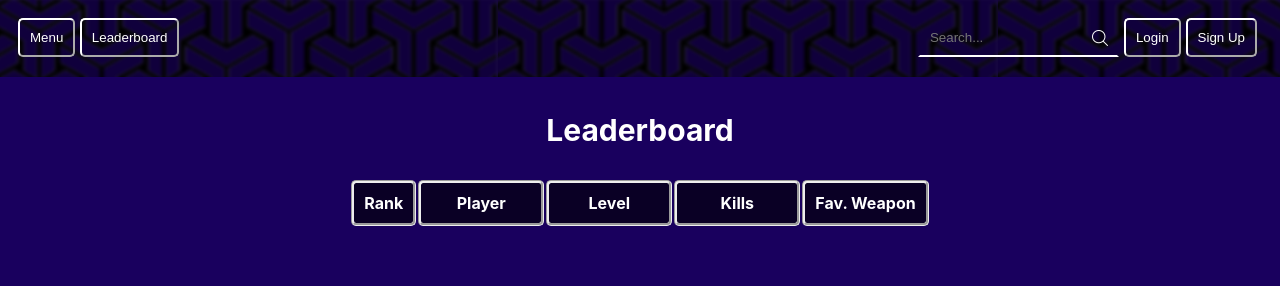
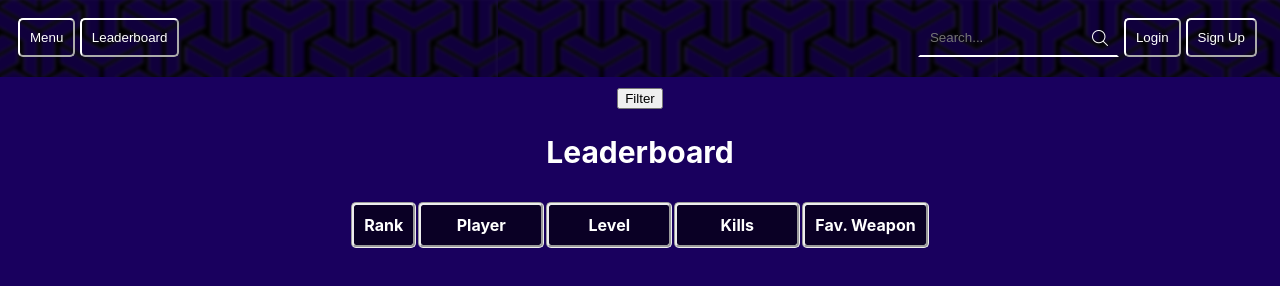
Before and after one commit to ovirtanen0/scrum-projekti, a plain HTML site: page FRONTEND/leaderboard.html in a window 1280 px wide. Drawn offline with Linux system fonts and the light colour scheme; no server answers.

Commit message:
LB tiedosto

```diff
--- a/FRONTEND/leaderboard.html
+++ b/FRONTEND/leaderboard.html
@@ -16,6 +16,7 @@
     </div><br>
     <center>
         <table class="tables" id="tables">
+            <button id="filter">Filter</button>
             <h2 class="table-text">Leaderboard</h2>
             <tr>
                 <th>Rank</th>
```
